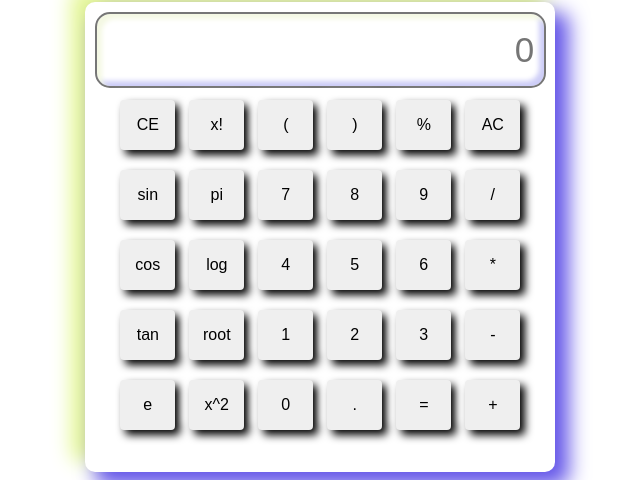
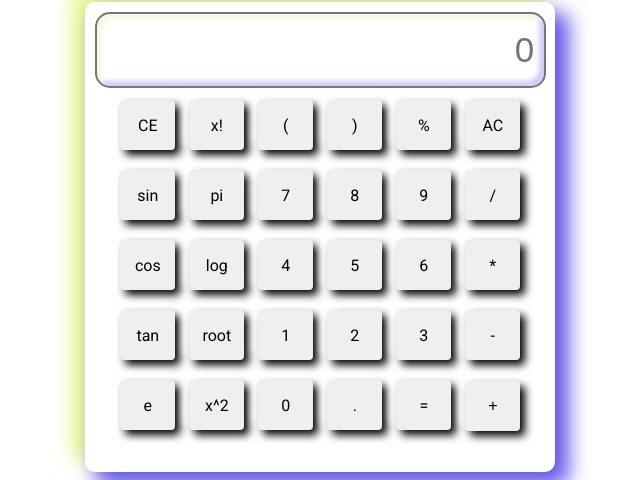
Before and after one commit to Joel3218/JavascriptProjects, a plain HTML site: page Html/calculator.html in a window 1280 px wide. Shown: the part 163-643 px from the top of the page, 388-1028 px from the left. Drawn offline with Linux system fonts and the light colour scheme.

Commit message:
adding css styling to buttons

```diff
--- a/Html/calculator.html
+++ b/Html/calculator.html
@@ -4,6 +4,9 @@
         <title>Calculator</title>
         <link rel="stylesheet" href="../styles/general.css"/>
         <link rel="stylesheet" href="../styles/calculator.css"/>
+        <link rel="preconnect" href="https://fonts.googleapis.com">
+        <link rel="preconnect" href="https://fonts.gstatic.com" crossorigin>
+        <link href="https://fonts.googleapis.com/css2?family=Roboto:wght@400;500;700&display=swap" rel="stylesheet">
     </head>
     <body>
         <div class ="title">Calculator</div>
--- a/styles/calculator.css
+++ b/styles/calculator.css
@@ -56,3 +56,16 @@ body {
     box-shadow: 5px 5px 8px black,
                 -5px -5px 8px white;
 }
+
+.css:hover {
+    background-color: rgb(253, 253, 141);
+    border-style:dotted;
+}
+
+.css:active {
+    background-color: rgb(252, 252, 77);
+}
+
+.css {
+    font-family: 'Roboto', 'Times New Roman';
+}
```
